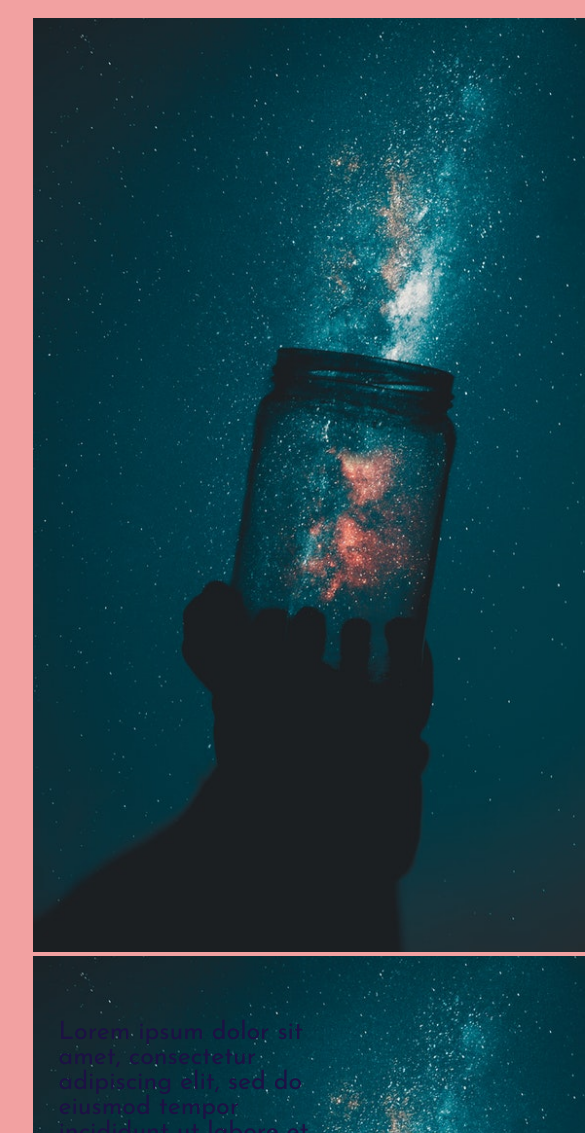
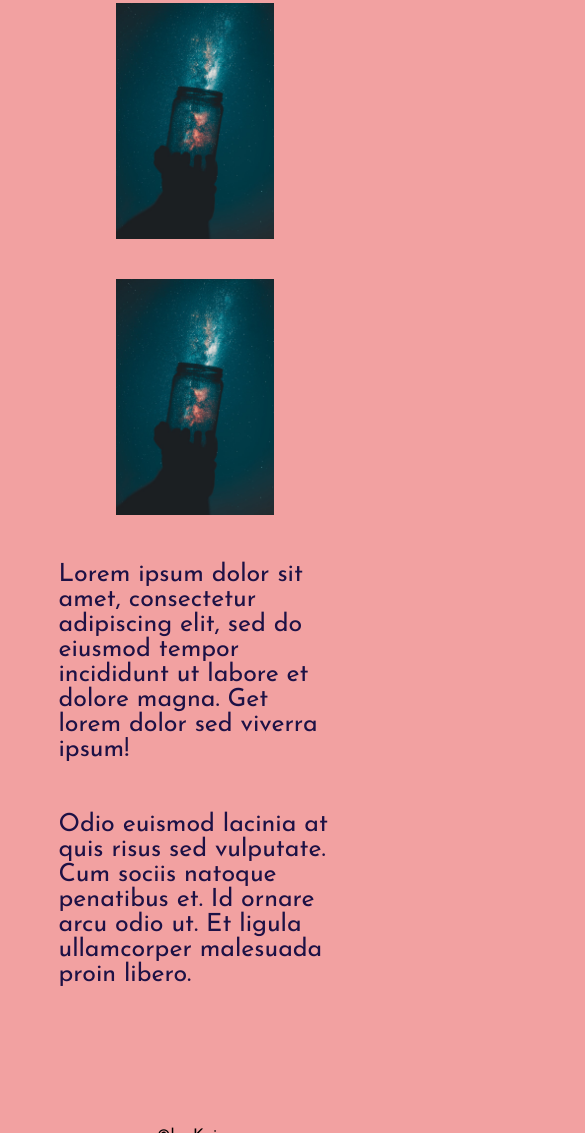
Before and after one commit to ksuurmann/veebipood, a plain HTML site: page firmast.html in a window 390 px wide. Shown: the part 867-2000 px from the top of the page, 585 px wide, since content can reach past the window. Drawn offline with Linux system fonts and the light colour scheme.

Commit message:
undone changes changed

```diff
--- a/firmast.html
+++ b/firmast.html
@@ -47,9 +47,11 @@
       <main>
         <div class="main-content">
           <section class="firmast">
-            <div class="grid-galerii">
-              <div class="image-wrapper">
+            <div class="row">
+              <div class="column">
                 <img src="purk1.jpg" alt="purk1" />
+              </div>
+              <div class="column">
                 <img src="purk1.jpg" alt="purk1" />
               </div>
             </div>
--- a/queries.css
+++ b/queries.css
@@ -1,13 +1,3 @@
-
-@media only screen and (max-width: 2000px){
-  .grid-galerii {
-
-    margin-bottom: 10px;
-    grid-template-columns:1fr;
-    grid-template-rows:1200px;
-    justify-content: space-between;
-  }
-}
 @media only screen and (max-width: 1250px) {
   .container {
     width: 100%;
@@ -17,20 +7,9 @@
     margin-bottom: 60px;
   }
 }
-@media only screen and (max-width: 1250px) {
-
-  .grid-galerii{
-    margin-right: 0 auto;
-  }
-}
 @media only screen and (max-width: 1150px) {
-
-  .grid-galerii {
-    padding: 0;
-    display: grid;
-    grid-template-columns:1fr 1fr;
-    grid-template-rows: 1000px;
-    gap: 1px;
+  .container {
+    width: 100%;
   }
 }
 @media only screen and (max-width: 1090px)
@@ -38,13 +17,16 @@
   .grid-adv-ost {
     grid-template-columns: 1fr;
     grid-template-rows:  450px 450px 450px;
+    width: 90%;
   }
   .eemaldaost{
     width: 40px;
   }
 }
 @media only screen and (max-width: 1050px) {
-
+  .container {
+    width: 100%;
+  }
 
   #main-content {
     width: 90%;
@@ -58,6 +40,9 @@
   }
 }
 @media only screen and (max-width: 1000px) {
+  .container {
+    width: 100%;
+  }
 
 
   .grid-page {
@@ -81,7 +66,9 @@
   }
 }
 @media only screen and (max-width: 900px) {
-
+  .container {
+    width: 100%;
+  }
   #main-content {
     width: 50%;
   }
@@ -142,15 +129,27 @@
   }
   #main-content {
     align-content: center;
-    padding-right: 0;
+    padding-right: none;
     width: 40%;
   }
   h1 {
     font-size: 70px;
-    padding-left: 0;
+    padding-left: none;
   }
   .uudis-img {
     width: 95%;
+  }
+
+
+  .row {
+    display: flex;
+    flex-wrap: wrap;
+    justify-content: center;
+    width: 90%;
+    margin-left: auto;
+    margin-right:auto;}
+  .column img{
+    width: 100%;
   }
   #maps-content,
   #contact-text {
@@ -179,7 +178,7 @@
   .container {
     width: 100%;
   }
-  .firmast .grid-galerii .image-wrapper {
+  .firmast  {
     margin-bottom: 0px;
     grid-template-rows: 0px;
   }
--- a/style.css
+++ b/style.css
@@ -126,7 +126,7 @@ li a {
   display: inline-flex;
   justify-content: space-around;
   font-size: 30px;
-  font-weight: bold;
+  font: bold;
 }
 
 nav a {
@@ -334,7 +334,6 @@ ul.breadcrumb li a {
 ul.breadcrumb li a:hover {
   color: #0db4b9;
 }
-
 /*-----Ostukorv----*/
 .grid-adv-ost {
   padding-top: 1%;
@@ -370,7 +369,7 @@ ul.breadcrumb li a:hover {
   display: block;
 }
 .ost-sisu p, .maksma-grid p{
-font-size: 20px;
+  font-size: 20px;
 }
 
 .eemaldaost{
@@ -385,16 +384,16 @@ font-size: 20px;
 
 input#email {
   height: 20px;
-  width: 60%;
+  width: 70%;
   margin-bottom: 2%;
 }
-
 
 .maksma,
 .tyhista {
   width: 200px;
   padding-bottom: 2%;
 }
+
 
 /*----ARVE*/
 .arve-teade {
@@ -411,36 +410,36 @@ input#email {
 /*-------------------------------------FIRMAST-----------------------------------------*/
 .firmast {
   align-items: center;
+  witdh: 90%;
 }
 
 .firma-content {
   display: flex;
-  justify-content: center;
+  align-items: center;
   width: 70%;
   margin: auto;
 }
 
-.grid-galerii {
-  padding: 0;
-  justify-content: space-evenly;
-  display: grid;
-  grid-template-columns:1fr  1fr;
-  grid-template-rows: 1000px;
-  gap: 10px;
-  margin-bottom: 5px;
+.row {
+  display: flex;
+  justify-content: center;
+  width: 90%;
+  margin-left: auto;
+  margin-right:auto;
+}
+.column {
+  width: 45%;
+  margin: 5%;
+  margin-left: 5%;
 }
 
 
-.grid-galerii img {
-  height: 100%;
-  object-fit: cover;
+
+.column img {
+  width: 95%;
 }
 
-.grid-galerii .image-wrapper {
-  margin: 5%;
-  align-items: center;
-  padding-bottom: 5%;
-}
+
 
 /*---Uudised---*/
 
```
Also changed, not shown: index.html (+17 -0 lines), maksma.html (indentation only).
